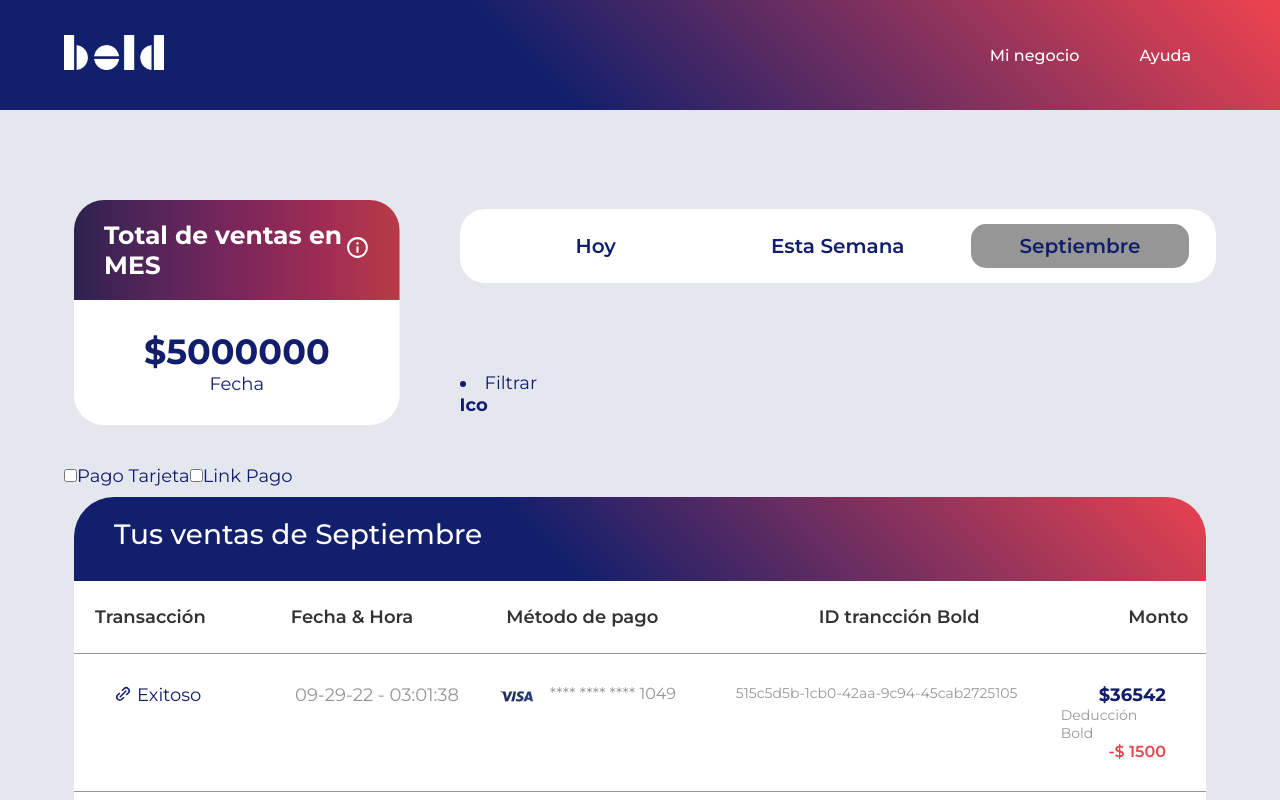
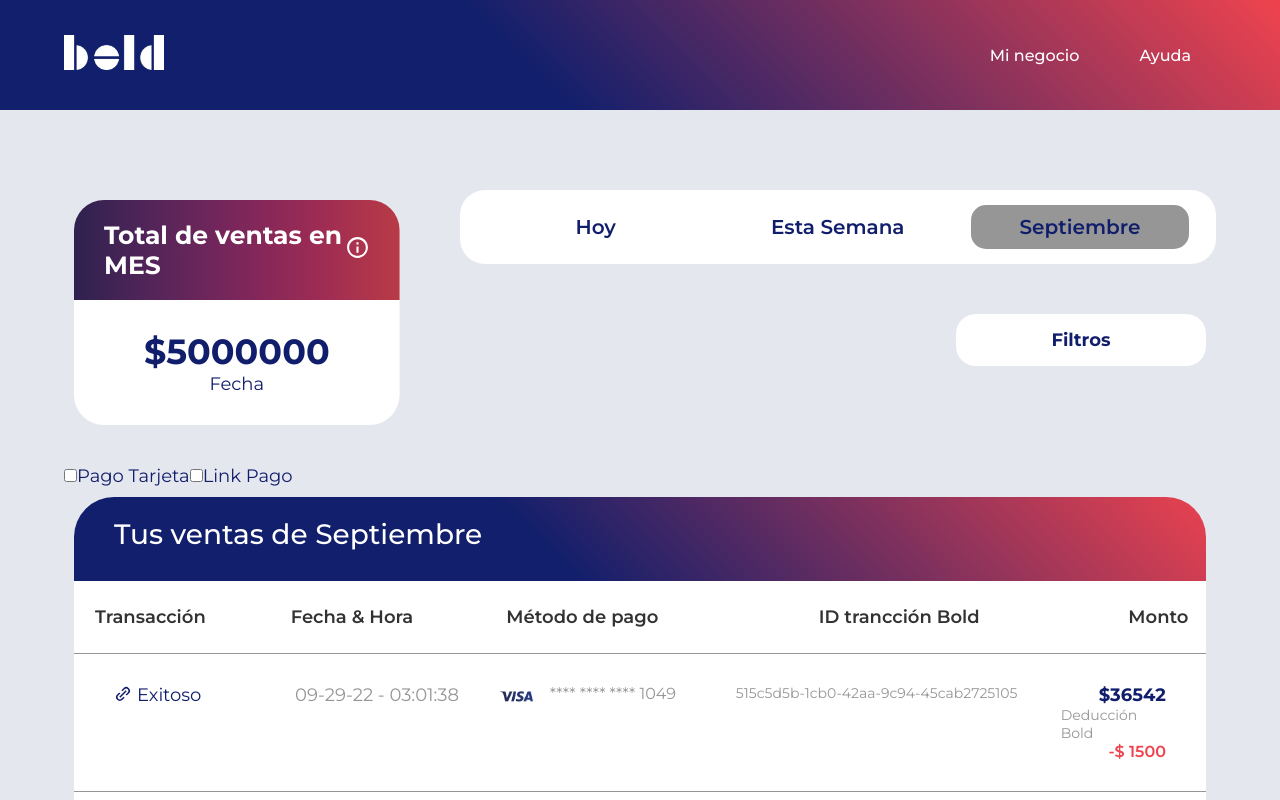
Before and after one commit to victormontoya1991/frontendvjmb, a React (Create React App) app in the folder react-frontendvjmb/: page /09-01-2022/Septiembre in a window 1280 px wide. Shown: the top 800 px of the page. Built offline with nearby package versions, Linux system fonts and the light colour scheme.

Commit message:
load filter

```diff
--- a/react-frontendvjmb/package.json
+++ b/react-frontendvjmb/package.json
@@ -12,6 +12,7 @@
     "react-icons": "^4.7.1",
     "react-router-dom": "^6.7.0",
     "react-scripts": "5.0.1",
+    "reactjs-popup": "^2.0.5",
     "sass": "^1.57.1",
     "web-vitals": "^2.1.4"
   },
--- a/react-frontendvjmb/src/App.js
+++ b/react-frontendvjmb/src/App.js
@@ -6,6 +6,7 @@ import ErroPage from './components/Page/Err404/Err404';
 import { Leaded } from './components/UI/organisms/Leaded/Leaded';
 
 function App() {
+
   return (
       <BrowserRouter>
         <Header />
--- a/react-frontendvjmb/src/components/UI/molecules/Filter/Filter.js
+++ b/react-frontendvjmb/src/components/UI/molecules/Filter/Filter.js
@@ -1,41 +1,34 @@
-import { useState } from 'react'
-import ListItemTransaction from '../ListItemTransaction/ListItemTransaction';
+import './Filter.scss'
+import React from 'react';
+import Popup from 'reactjs-popup';
 
-export const Filter = ({transaction}) => {
-    const [selectedFilter, setSelectedFilter] = useState({
-        Declinado:false,
-        Exitoso:false,
-    });
-    const [datesFilter, setDateFilter] = useState ([]);
-    const handleOnCheckbox = (e) =>{
-        setSelectedFilter ({
-            ...selectedFilter,
-            [e.target.value]: e.target.checked,
-
-        });
-        if (e.target.checked){
-            const resultFilter = transaction.filter(trans=> trans.transaction === e.target.value)
-            setDateFilter([...datesFilter, ...resultFilter])
-        }else{
-            const resultFilter = datesFilter.filter(trans => trans.transaction !== e.target.value)
-            setDateFilter([...resultFilter])
-        }
-    }
+export const Filter = ( OnCheckbox ) => {
     return (
-        <section>
-            <div>
-                <input type="checkbox" id="filter-list" onChange={handleOnCheckbox} value="Exitoso"/>
-                <label htmlFor='Exitoso'>
-                    Exitoso
-                </label>
-            </div>
-            <div>
-                <input type="checkbox" id="filter-list" onChange={handleOnCheckbox} value="Declinado"/>
-                <label htmlFor='Delinado'>
-                    Declinado
-                </label>
-            </div>
-            <ListItemTransaction datesFilter={datesFilter.sort((a, b) => b.date.localeCompare(a.date))}/>
+        <section className="Filters">
+            <Popup
+                trigger={ open =>(
+                    <button type="button" className="button">
+                    Filtros
+                    </button>
+                )}
+                position={'bottom center'}
+                closeOnDocumentClick
+                >
+                <div className="letCheckbox">
+                    <div className="letCheck">
+                        <input type="checkbox" id="filter-list" value="card" onClick={OnCheckbox}/>
+                        <label htmlFor='card'>
+                            Pago tarjeta
+                        </label>
+                    </div>
+                    <div  className="letCheck">
+                        <input type="checkbox" id="filter-list"value="link" onClick={OnCheckbox}/>
+                        <label htmlFor='link'>
+                            Link de pago
+                        </label>
+                    </div>
+                </div>
+            </Popup>
         </section>
     );
 }
--- /dev/null
+++ b/react-frontendvjmb/src/components/UI/molecules/Filter/Filter.scss
@@ -0,0 +1,31 @@
+@import '../../../../constant.scss';
+
+.Filters{
+    display: grid;
+    justify-items: end;
+    margin-right: 60px;
+    .button{
+        @extend %button;
+        padding: 15px;
+        width: 250px ;
+    }
+}
+
+.letCheckbox{
+    width: 250px ;
+    margin-top: -20px;
+    padding: 20px 10px 10px 10px;
+    background: $white;
+    display: flex;
+    flex-direction: column;
+    border-radius: 0px 0px 15px 15px ;
+    @extend %transition;
+    .letCheck{
+        @extend %transition;
+        padding: 5px 10px;
+        font-weight: 600;
+        input{
+            margin-right: 10px;
+        }
+    }
+}
--- a/react-frontendvjmb/src/components/UI/organisms/Leaded/Leaded.js
+++ b/react-frontendvjmb/src/components/UI/organisms/Leaded/Leaded.js
@@ -2,6 +2,7 @@ import './Leaded.scss'
 
 import { FilterTime } from '../../molecules/FilterTime/FilterTime';
 import { Summary } from '../../atoms/Summary/Summary';
+import { Filter } from '../../molecules/Filter/Filter';
 
 
 export const Leaded = () => {
@@ -9,10 +10,7 @@ export const Leaded = () => {
         <div className="ContainerLeaded">
             <Summary />
             <FilterTime />
-            <section className="Filters">
-                <li>Filtrar</li>
-                <h3>Ico</h3>
-            </section>
+            <Filter/>
         </div>
     );
 }
--- a/react-frontendvjmb/src/components/UI/organisms/Leaded/Leaded.scss
+++ b/react-frontendvjmb/src/components/UI/organisms/Leaded/Leaded.scss
@@ -5,8 +5,9 @@
     padding: 80px 5% 20px;
     display: grid;
     grid-template-columns: 30% 70%;
+    grid-template-rows: 30% auto;
     grid-gap: 50px;
-    align-items: center;
+    align-items: start;
     grid-template-areas:
         "Summary FilterTime"
         "Summary Filters";
--- a/react-frontendvjmb/src/components/UI/organisms/TransactionList/TransactionList.js
+++ b/react-frontendvjmb/src/components/UI/organisms/TransactionList/TransactionList.js
@@ -37,7 +37,6 @@ const TransactionList = () => {
             const resultFilter = dataTrans.filter(trans => trans.transactionicon !== e.target.value)
             setDateFilter([...resultFilter])
         }
-
     }
     // Filter Periodi
     const filterPeriodi =
@@ -62,7 +61,7 @@ const TransactionList = () => {
                 <TitleFiltre name={name} />
                 {
                     (dataFilter.length===0)
-                        ?<ListItemTransaction  dataFilter={transaction.sort((a, b) => b.date.localeCompare(a.date))} />
+                        ?<ListItemTransaction  dataFilter={filterPeriodi.sort((a, b) => b.date.localeCompare(a.date))} />
                         :<ListItemTransaction  dataFilter={dataFilter.sort((a, b) => b.date.localeCompare(a.date))} />
                 }
 
--- a/react-frontendvjmb/src/constant.scss
+++ b/react-frontendvjmb/src/constant.scss
@@ -41,15 +41,13 @@ $sizeDt: 14px;
 
 // Style Button //
 %button{
-    color: $white;
+    color: $blue;
     font-weight: 700;
-    padding: 15px 45px;
-    background: $red;
-    max-width: 250px;
-    border-radius: 25px;
+    background: $white;
+    border-radius: 20px;
+    border: none;
     &:hover{
-        background: $redH;
         @extend %transition;
-        padding: 15px 47px;
+        color: $red;
     }
 }
```
Also changed, not shown: 1 other file (tests, documents, lock files or other folders). Lines whose indentation alone changed are shown as unchanged.
